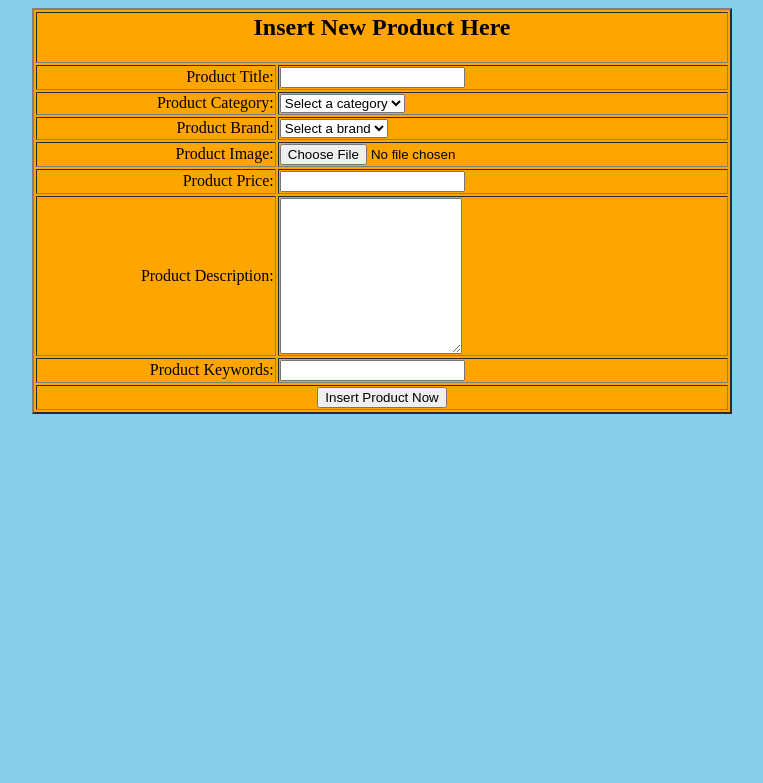
After one commit to DeveloperJW/ecommerceFinalProject, a PHP site: page /admin_area/insert_product.php in a window 1280 px wide. The commit adds this page. Shown: the top 783 px of the page, without its empty margins (258-1021 px from the left). Run offline with PHP 8.4, Linux system fonts and the light colour scheme; data that the repository does not hold is empty.

Commit message:
Finish the Product Insertion Page
TODO: need to link the product insertion page into database table and images folder

```diff
--- /dev/null
+++ b/ecommerce/admin_area/includes/db.php
@@ -0,0 +1,4 @@
+<?php
+
+$con = mysqli_connect("localhost","zwang21","123123123","ecommerce");
+?>
--- /dev/null
+++ b/ecommerce/admin_area/insert_product.php
@@ -0,0 +1,89 @@
+<!DOCTYPE>
+<?php
+
+include("includes/db.php");
+
+?>
+
+<html>
+	<head>
+	<title>Inserting Product</title>
+	</head>
+
+<body bgcolor="skyblue">
+	<form action="insert_product.php" method="post" enctype="multipart/form-data">
+		<table align="center" width="700px" border="2" bgcolor="orange">
+		<tr align="center">
+			<td colspan="7"><h2>Insert New Product Here</h2></td>
+		</tr>
+		<tr>
+			<td align="right">Product Title:</td>
+			<td><input type="text" name="product_title" /></td>
+		</tr>
+		<tr>
+			<td align="right">Product Category:</td>
+			<td>
+			<select name="product_cat">
+				<option>Select a category</option>
+			<?php
+			$get_cats="select * from categories";
+
+			$run_cats=mysqli_query($con,$get_cats);
+
+			while ($row_cats=mysqli_fetch_array($run_cats)){
+				$cat_id=$row_cats['cat_id'];
+				$cat_title=$row_cats['cat_title'];
+
+			echo "<option value='$cat_id'>$cat_title</option>";
+
+	}
+	?>
+			</select>
+			</td>
+		</tr>
+		<tr>
+			<td align="right">Product Brand:</td>
+			<td>
+			<select name="product_brand">
+				<option>Select a brand</option>
+			<?php
+			$get_brands="select * from brands";
+
+			$run_brands=mysqli_query($con,$get_brands);
+
+			while ($row_brands=mysqli_fetch_array($run_brands)){
+				$brand_id=$row_brands['brand_id'];
+				$brand_title=$row_brands['brand_title'];
+
+			echo "<option value='$brand_id'>$brand_title</option>";
+
+			}
+			?>
+			</select>
+			</td>
+		</tr>
+
+		<tr>
+			<td align="right">Product Image:</td>
+			<td><input type="file" name="product_image" /></td>
+		</tr>
+		<tr>
+			<td align="right">Product Price:</td>
+			<td><input type="text" name="product_price" /></td>
+		</tr>
+		<tr>
+			<td align="right">Product Description:</td>
+			<td><textarea name="product_desc" cols=20 rows=10></textarea></td>
+		</tr>
+		<tr>
+			<td align="right">Product Keywords:</td>
+			<td><input type="text" name="product_keywords" /></td>
+		</tr>
+		<tr align="center">
+			<td colspan="8"><input type="submit" name="insert_post" value="Insert Product Now"/></td>
+		</tr>
+
+		</table>
+
+</body>
+</html>
--- a/ecommerce/styles/style.css
+++ b/ecommerce/styles/style.css
@@ -77,20 +77,17 @@ font-family:COMIC SANS MS;
 
 .content_wrapper{
 width:1000px;
-height:800px;
 margin=auto;
 background:pink;
 }
 
 #content_area{
 width:800px;
-height:800px;
 float:right;
 background:pink;
 }
 #sidebar{
 width:200px;
-height:800px;
 background:black;
 float:left;
 }
```
Also changed, not shown: ecommerce/functions/functions.php (added, +40 -0 lines), ecommerce/index.php (+12 -12 lines).
